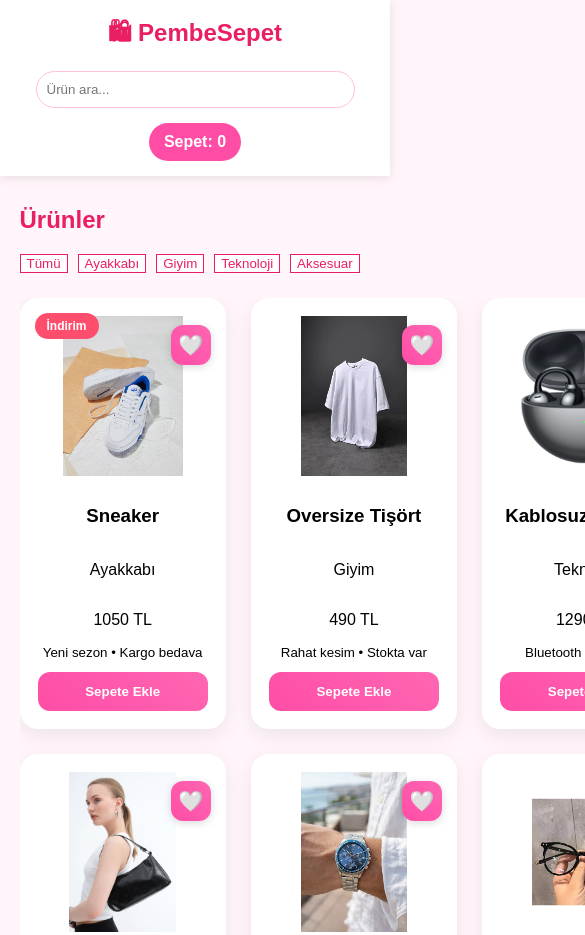
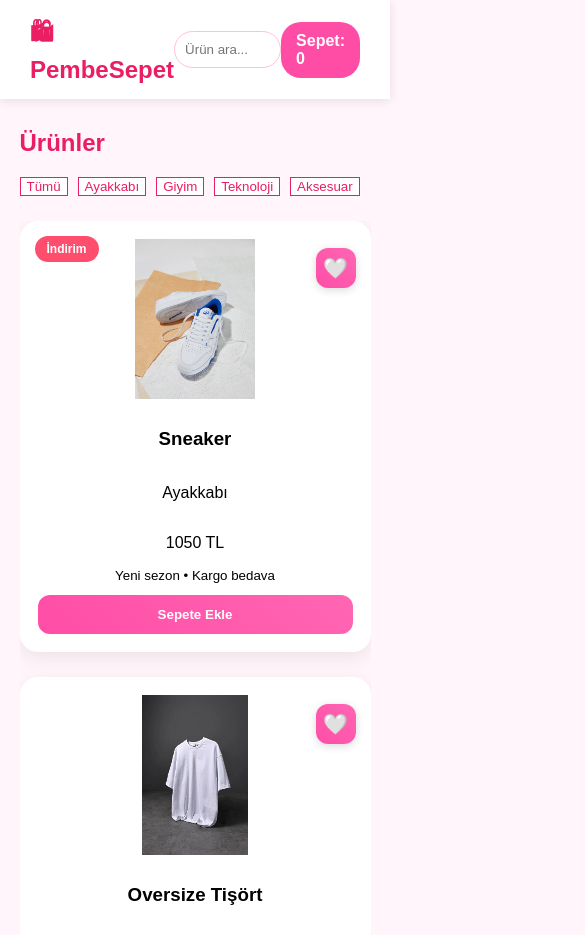
Before and after one commit to esmanuraltn/pembe-sepet, a plain HTML site: page pembeSepet/index.html in a window 390 px wide. Shown: the top 935 px of the page, 585 px wide, since content can reach past the window. Drawn offline with Linux system fonts and the light colour scheme.

Commit message:
Update index.html

```diff
--- a/pembeSepet/index.html
+++ b/pembeSepet/index.html
@@ -157,35 +157,30 @@ overflow:hidden;
   background: #e60073;
   transform: scale(1.05);
 }
-@media(max-width:768px){
+@media (max-width:768px){
 
-    .products{
-        display:grid;
-        grid-template-columns:1fr;
-        gap:25px;
-    }
+  .main-layout{
+    display:block !important;
+    width:100% !important;
+  }
 
-    .navbar{
-        flex-direction:column;
-        gap:15px;
-    }
+  .products{
+    display:grid !important;
+    grid-template-columns:1fr !important;
+    width:100% !important;
+    gap:25px !important;
+  }
 
-    #arama{
-        width:90%;
-    }
+  .product-card{
+    width:100% !important;
+    max-width:100% !important;
+    box-sizing:border-box !important;
+  }
 
-    .cart-box{
-        width:90%;
-    }
+  body{
+    overflow-x:hidden !important;
+  }
 
-    .product-card{
-        width:100%;
-        box-sizing:border-box;
-    }
-
-    .main-layout{
-        display:block;
-    }
 }
 .checkout-btn {
   margin-top: 12px;
```
